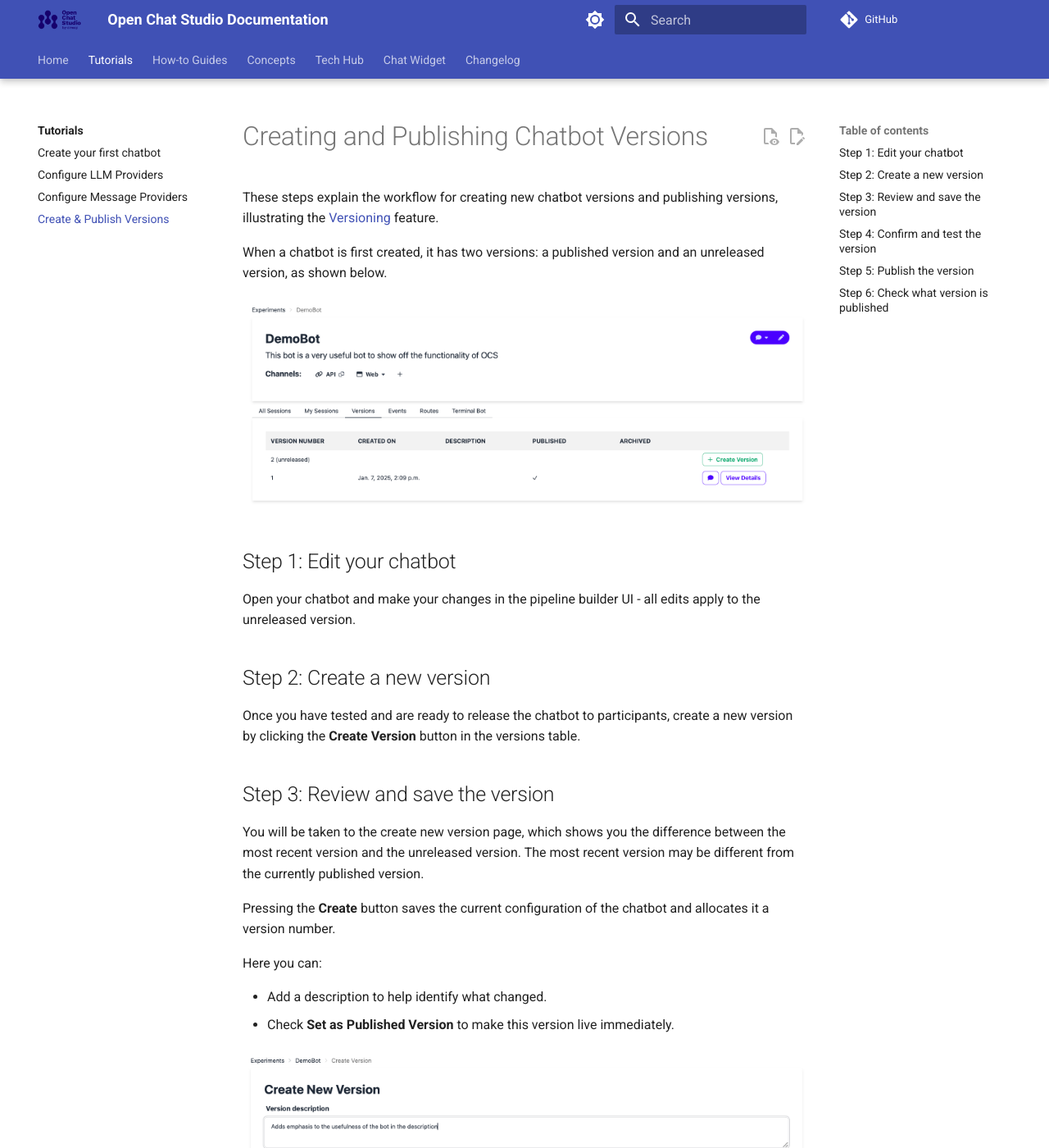
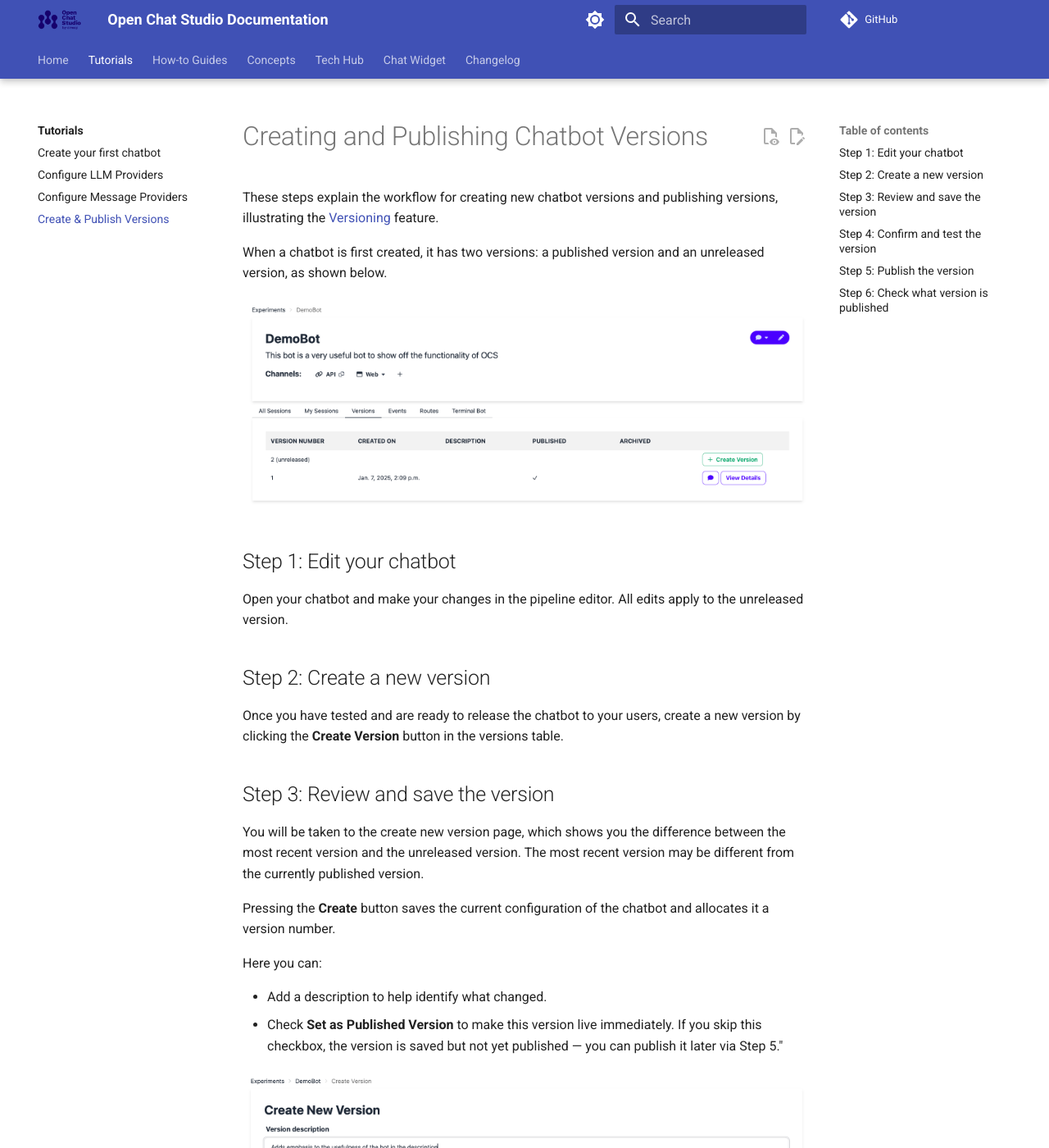
Before and after one commit to dimagi/open-chat-studio-docs, an MkDocs documentation site: the page built from docs/tutorials/versioning_steps.md, in a window 1280 px wide and 1400 px high. Shown: the whole window at 82% size. Built offline with MkDocs 1.6.1 and Material for MkDocs 9.7.7, drawn with Linux system fonts in a browser that asks for light colours; a script that is not in the unit is left out; comment, search, counter and statistics services are not loaded.

Commit message:
Small changes from Claude Review

```diff
--- a/docs/tutorials/versioning_steps.md
+++ b/docs/tutorials/versioning_steps.md
@@ -8,11 +8,11 @@
 
 ## Step 1: Edit your chatbot
 
-Open your chatbot and make your changes in the pipeline builder UI - all edits apply to the unreleased version.
+Open your chatbot and make your changes in the pipeline editor. All edits apply to the unreleased version.
 
 ## Step 2: Create a new version
 
-Once you have tested and are ready to release the chatbot to participants, create a new version by clicking the **Create Version** button in the versions table.
+Once you have tested and are ready to release the chatbot to your users, create a new version by clicking the **Create Version** button in the versions table.
 
 ## Step 3: Review and save the version
 
@@ -23,7 +23,7 @@
 Here you can:
 
 - Add a description to help identify what changed.
-- Check **Set as Published Version** to make this version live immediately.
+- Check **Set as Published Version** to make this version live immediately.  If you skip this checkbox, the version is saved but not yet published — you can publish it later via Step 5."
 
 ![Create new Chatbot Version View](images/version_create_view.png)
 
```
Also changed, not shown: docs/concepts/versioning.md (+3 -3 lines).
